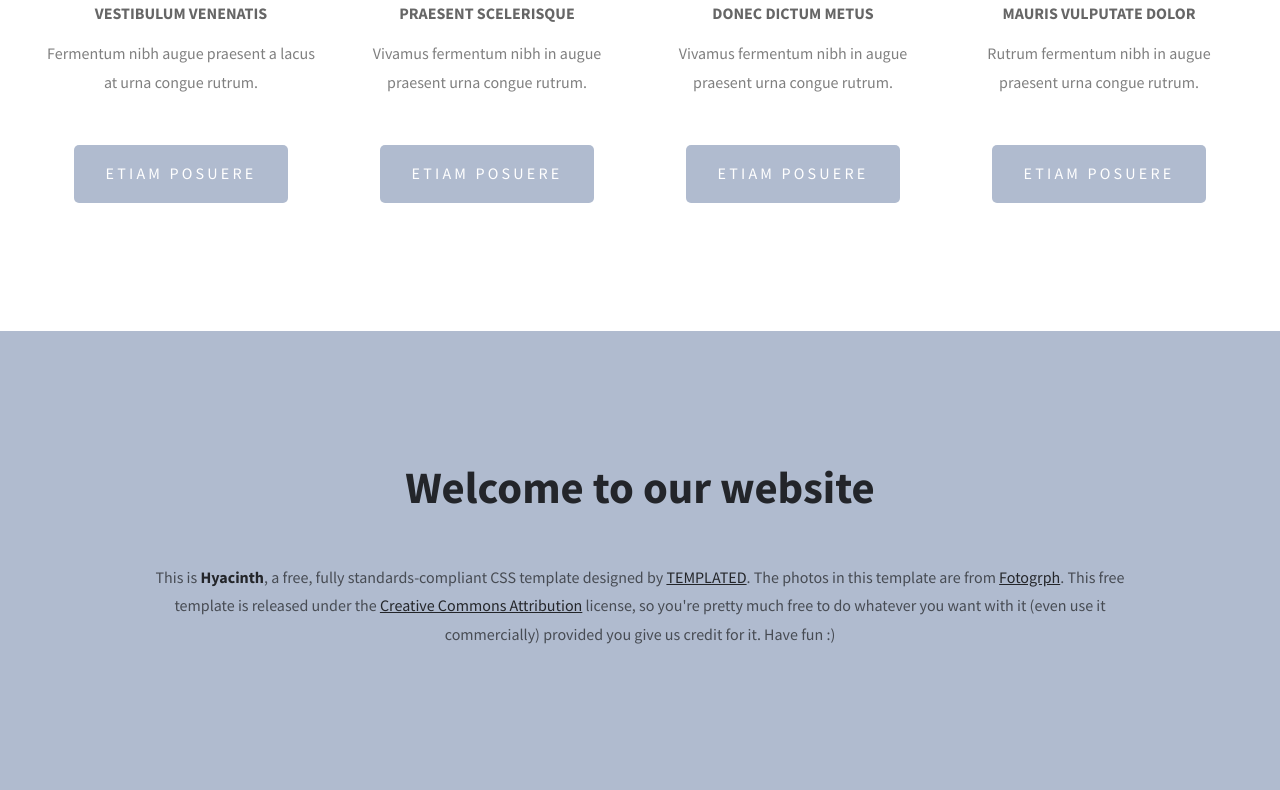
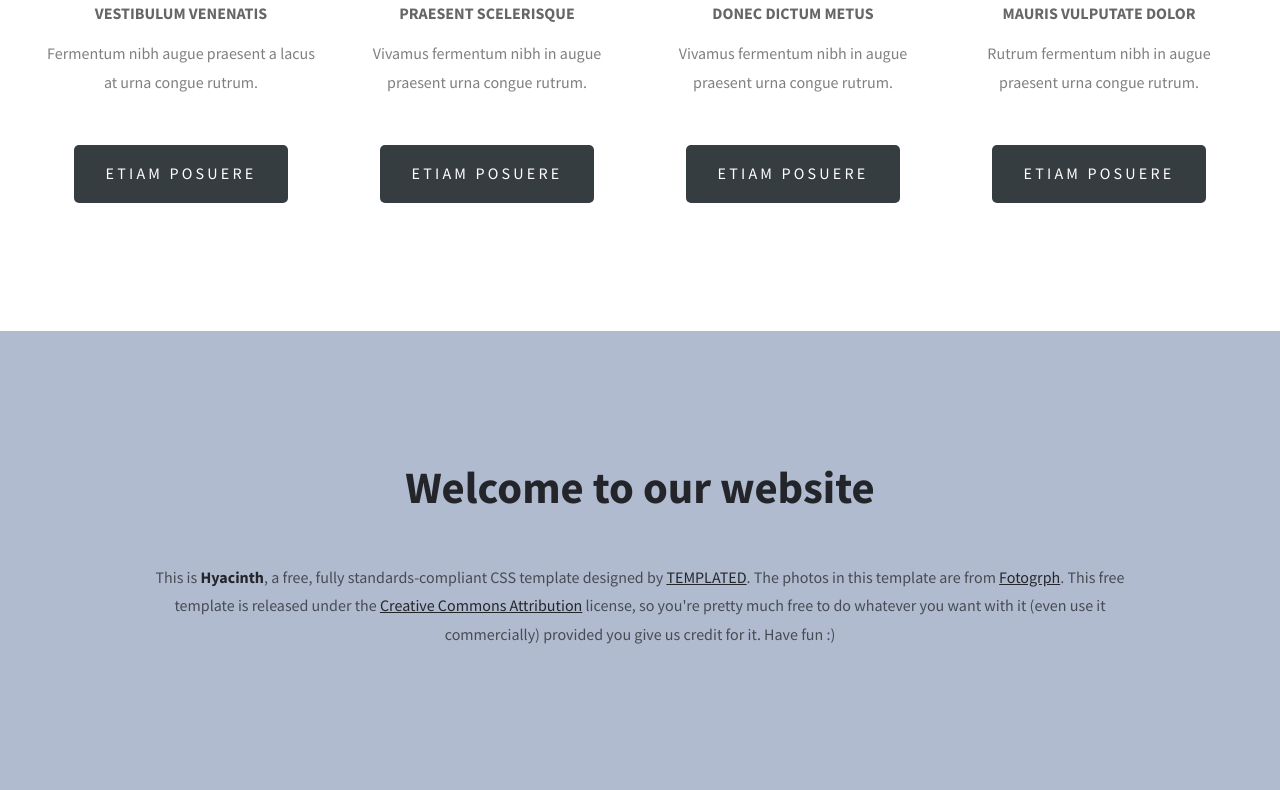
Before and after one commit to Justin-Nilsen/Justin-Nilsen.github.io, a plain HTML site: page index.html in a window 1280 px wide. Shown: the part 1652-2442 px from the top of the page. Drawn offline with Linux system fonts and the light colour scheme.

Commit message:
pretty colors

```diff
--- a/default.css
+++ b/default.css
@@ -261,7 +261,7 @@
 		display: inline-block;
 		margin-top: 2em;
 		padding: 1em 2em 1em 2em;
-		background: #b0bbcf;
+		background: #363d40;
 		border-radius: 8px;
 		letter-spacing: 0.20em;
 		line-height: 1.8em;
@@ -275,7 +275,7 @@
 	.button:before
 	{
 		display: inline-block;
-		background: #b0bbcf;
+		background: #363d40;
 		margin-right: 1em;
 		width: 40px;
 		height: 40px;
@@ -288,7 +288,7 @@
 	.button-small
 	{
 		padding: 0.9em 2em;
-		background: #b0bbcf;
+		background: #363d40;
 		border-radius: 5px;
 		line-height: 1.8em;
 		font-size: 1em;
@@ -406,7 +406,7 @@
 
 	#menu .current_page_item a
 	{
-		background: #b0bbcf;
+		background: #b30600;
 		border-radius: 8px;
 		color: #FFF;
 	}
```
